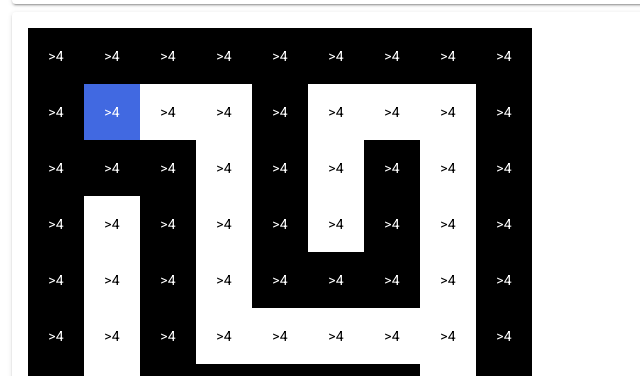
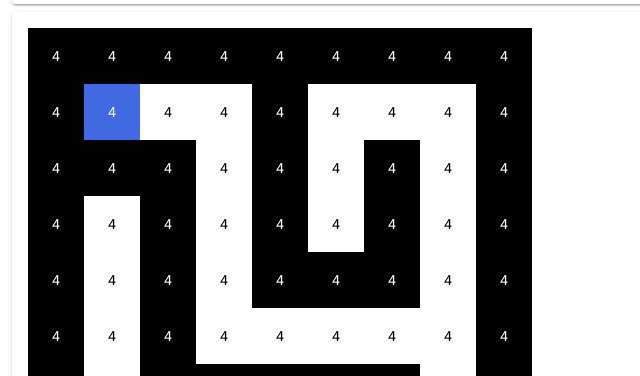
Before and after one commit to nitnc-17s/maze, a website: page index.html in a window 1280 px wide. Shown: the part 424-800 px from the top of the page, 0-640 px from the left. Drawn offline with nearby package versions, Linux system fonts and the light colour scheme.

Commit message:
Fix typo

```diff
--- a/index.html
+++ b/index.html
@@ -55,7 +55,7 @@
                     >
                       <v-tooltip top>
                         <template v-slot:activator="{ on }">
-                          <span v-on="on" v-cloak>>{{ match[x][y] }}</span>
+                          <span v-on="on" v-cloak>{{ match[x][y] }}</span>
                         </template>
                         <span v-cloak>({{ x }}, {{ y }})</span>
                       </v-tooltip>
```
